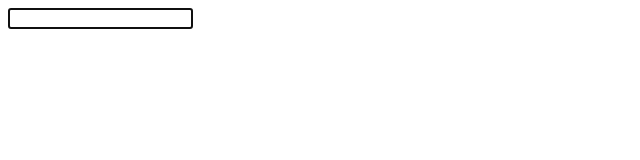
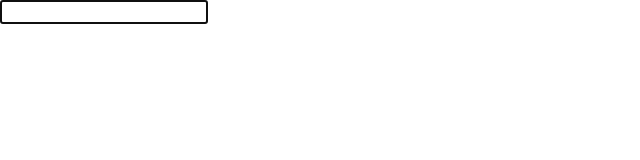
Before and after one commit to wearsyourlove/A_FRAME, a website: page templates/index.html in a window 1280 px wide. Shown: the whole page, without its empty margins (0-640 px from the left). Drawn offline with nearby package versions, Linux system fonts and the light colour scheme; files that its build step writes are made by us from their sources; files whose address does not match are found by name.

Commit message:
Update index.html

```diff
--- a/templates/index.html
+++ b/templates/index.html
@@ -8,8 +8,10 @@
     <script src="static/terminal.js" defer></script>
     <script src="static/themes.js" defer></script>
     <script src="static/animations.js" defer></script>
+    <link rel="stylesheet" href="node_modules/tachyons/css/tachyons.min.css">
     <link rel="stylesheet" href="static/styles.css">
 </head>
+
 <body class="theme-dark">
     <div id="terminal" class="terminal-box">
         <div id="output"></div>
```
